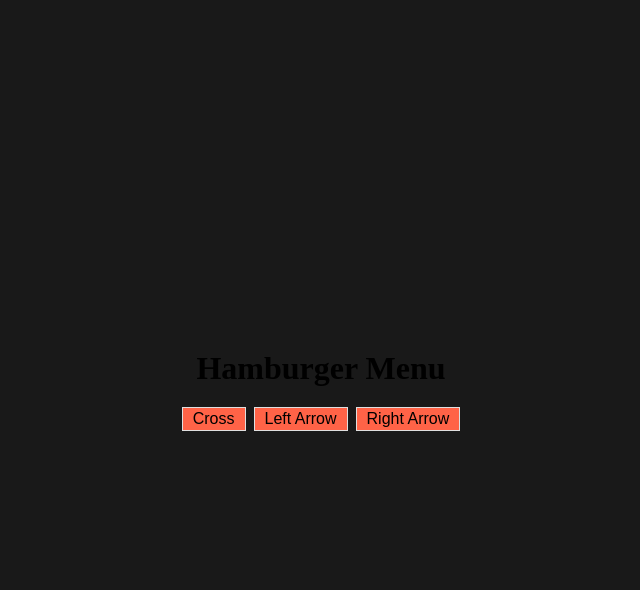
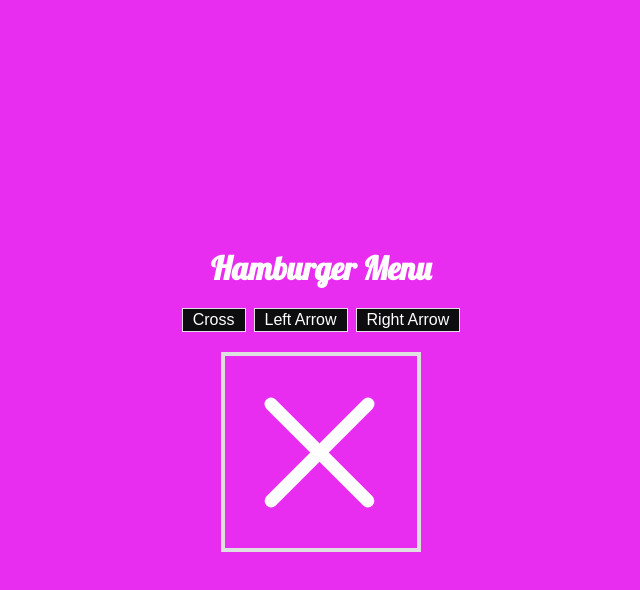
Before and after one commit to Himanshuub2/Hamburger-menu, a plain HTML site: page index.html in a window 1280 px wide. Both pictures are taken after a click on the button "Cross". Shown: the whole page, without its empty margins (319-959 px from the left). Drawn offline with Linux system fonts and the light colour scheme.

Commit message:
added script

```diff
--- a/index.css
+++ b/index.css
@@ -1,3 +1,5 @@
+@import url('https://fonts.googleapis.com/css2?family=Lobster&family=Merriweather:ital,wght@1,300&family=Raleway:ital,wght@1,900&family=Roboto+Slab:wght@800&display=swap');
+
 *{
     padding:0;
     margin:0;
@@ -6,7 +8,7 @@
 }
 
 body{
-    background-color:rgba(0,0,0,0.9);
+    background-color:rgba(229, 1, 237, 0.823);
     display:flex;
     flex-direction: column;
     justify-content: center;
@@ -14,9 +16,12 @@ body{
     height:100vh;
 }
 
-h2{
+h1{
+    font-size:80px;
     margin-bottom:20px;
     font-size:2rem;
+    color:white;
+    font-family:'Lobster';
 
 }
 
@@ -26,10 +31,111 @@ h2{
 
 .hamburger button{
     padding:2px 10px;
-    background-color: tomato;
+    background-color: rgb(13, 13, 15);
     border:1px solid #dfdfdf;
     margin:0 2px;
     cursor:pointer;
     font-size:1rem;
+    transition:all 0.3s ease-in-out;
+    color:white;
+}
+
+.hamburger button:hover{
+    background-color:rgb(250, 238, 236);
+
+}
+
+.hamburger-menu{
+    border:0.3rem solid #dfdfdf;
+    width:200px;
+    height:200px;
+    display:flex;
+    justify-content: flex-start;
+    align-items: center;
+    padding:20px;
+
+}
+/* base middle bar of hamberger */
+.hamburger-icon{
+    width:100px;
+    height:0.8rem;
+    background:#fff;
+    border-radius:10px;
+    transition:all 0.4s ease-in-out;
+}
+
+/* ::before is for the bar before the middle bar, ::after is for bar after the middle bar */
+.hamburger-icon::before,.hamburger-icon::after{
+    content:"";
+    position:absolute;
+    height:0.8rem;
+    background:#fff;
+    border-radius:10px;
     transition:all 0.5s ease-in-out;
+
 }
+
+.hamburger-icon::before{
+    width:50px;
+    transform:translateY(-40px)
+}
+
+.hamburger-icon::after{
+    width:150px;
+    transform:translateY(40px)
+}
+
+/* cross */
+/* rotating both before and after bar by 45 deg */
+.hamburger-menu.cross .hamburger-icon{
+    transform:translateX(-50px);
+    background:transparent;
+}
+
+.hamburger-menu.cross .hamburger-icon::before{
+    width:150px;
+    transform:rotate(45deg) translate(35px,-35px);
+}
+
+.hamburger-menu.cross .hamburger-icon::after{
+    width:150px;
+    transform:rotate(-45deg) translate(35px,35px);
+}
+
+/* larrow  */
+
+.hamburger-menu.larrow .hamburger-icon{
+    width:150px;
+
+
+}
+
+.hamburger-menu.larrow .hamburger-icon::before{
+    width:75px;
+    transform:rotate(-45deg) translate(10px,-22px);
+}
+/* ///////////// */
+
+.hamburger-menu.larrow .hamburger-icon::after{
+    width:75px;
+    transform:rotate(45deg) translate(10px,22px);
+}
+
+/* //rarrow */
+
+.hamburger-menu.rarrow .hamburger-icon{
+    width:150px;
+
+
+}
+
+.hamburger-menu.rarrow .hamburger-icon::before{
+    width:75px;
+    transform:rotate(45deg) translate(40px,-75px);
+}
+/* ///////////// */
+
+.hamburger-menu.rarrow .hamburger-icon::after{
+    width:75px;
+    transform:rotate(-45deg) translate(40px,75px);
+}
--- a/index.html
+++ b/index.html
@@ -5,15 +5,15 @@
 
 </head>
 <body>
-    <h2>Hamburger Menu</h2>
+    <h1>Hamburger Menu</h1>
     <div class = "hamburger">
         <button value = "cross">Cross</button>
-        <button value = "left-arrow">Left Arrow</button>
-        <button value = "right-arrow">Right Arrow</button>
+        <button value = "larrow">Left Arrow</button>
+        <button value = "rarrow">Right Arrow</button>
 
     </div>
-    <div class = "hamburger_menu">
-        <div class = "hamburger_icon"></div>
+    <div class = "hamburger-menu">
+        <div class = "hamburger-icon"></div>
     </div>
     <script src = "script.js"></script>
 </body>
--- a/script.js
+++ b/script.js
@@ -0,0 +1,20 @@
+
+const buttons = document.querySelectorAll("button");
+const hamburger = document.querySelector(".hamburger-menu")
+
+buttons.forEach(btn=>{
+    btn.addEventListener("click",(e)=>{
+        switch(e.target.value){
+            case "cross":
+
+                hamburger.classList.toggle("cross");
+                break;
+            case "larrow":
+                hamburger.classList.toggle("larrow");
+                break;
+            default :
+                hamburger.classList.toggle("rarrow");
+            break;
+        }
+    })
+})
```
